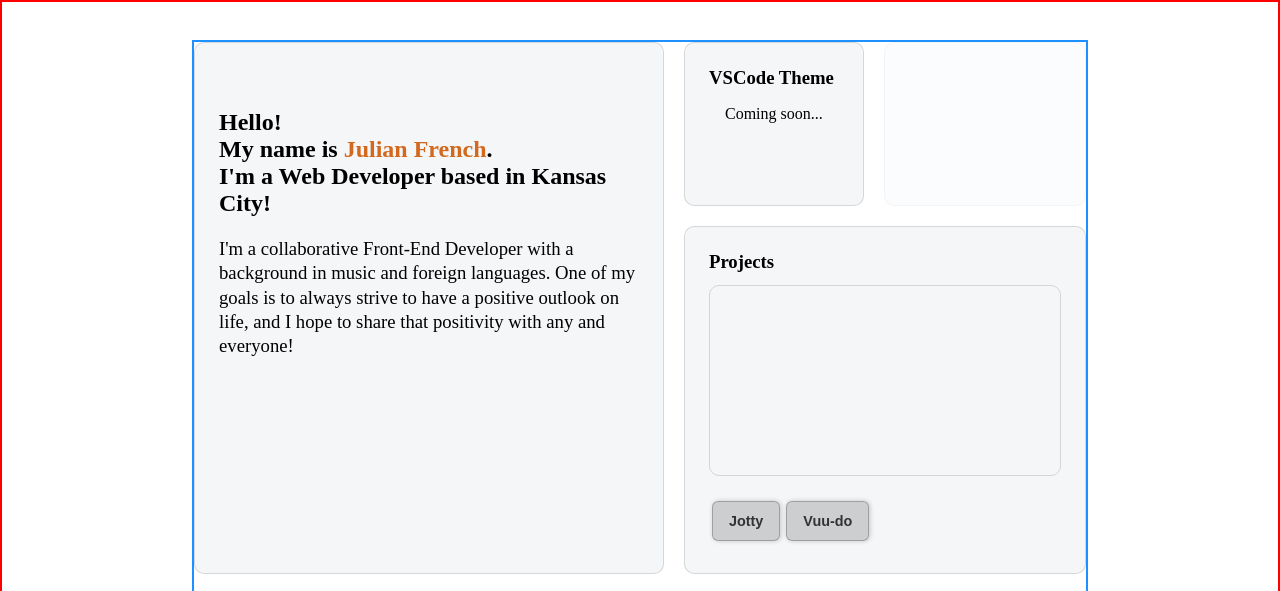
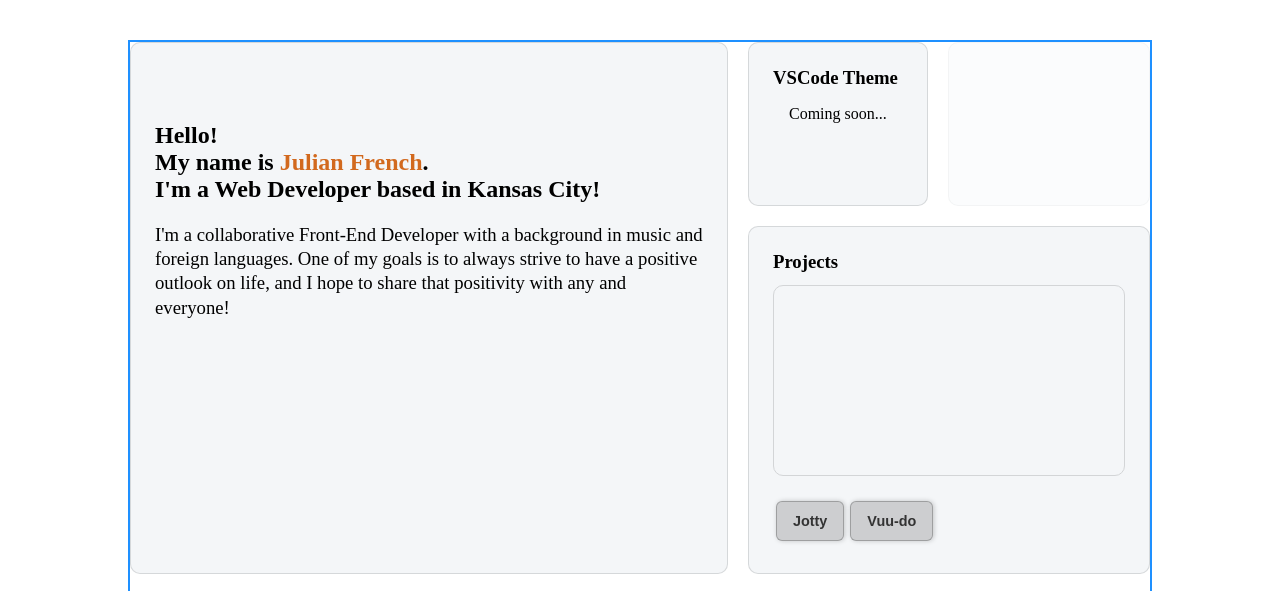
Before and after one commit to Jufrench/ju2, a Gatsby site: page / in a window 1280 px wide. Shown: the top 591 px of the page. Built offline with nearby package versions, Linux system fonts and the light colour scheme; Gatsby itself is replaced by a stand-in of ours.

Commit message:
Mobile to tablet to desktop transition in place

```diff
--- a/src/pages/index.tsx
+++ b/src/pages/index.tsx
@@ -53,7 +53,6 @@ const gridItem = {
   borderRadius: "10px",
   background: "rgba(234,238,242, 0.5)",
   border: "1px solid rgba(211,213,215,0.9)",
-  overflow: "scroll",
 };
 
 const gridItemContentBody = {
@@ -169,12 +168,9 @@ const IndexPage: React.FC<PageProps> = () => {
   console.groupEnd()
 
   return (
-    <div className="content-wrapper" style={{height: "100vh", border: "2px solid red"}}>
+    <div className="content-wrapper">
       <main className="main-wrapper"
-        style={{
-          width: "70%", height: "85%", position: "absolute", top: "50%", left: "50%", transform: "translate(-50%, -50%)",
-          ...mainWrappeDesktopr
-        }}
+        style={mainWrappeDesktopr}
       >
         {/* INTRODUCTION
         ==================== */}
--- a/src/styles/global.css
+++ b/src/styles/global.css
@@ -8,10 +8,16 @@ h1, h2, h3, h4, h5, h6 {
   margin: 0;
 }
 
+.content-wrapper {
+  padding: 1rem 0;
+}
+
 .main-wrapper {
   /* border: 1px solid red; */
   grid: 1fr !important;
   /* grid-template-rows: "repeat(4, 1fr)"; */
+  width: 80%;
+  margin: 0 auto;
 }
 
 .intro {
@@ -41,11 +47,19 @@ h1, h2, h3, h4, h5, h6 {
 .contact {}
 
 @media screen and (min-width: 768px) {
+  .content-wrapper {
+    height: "100vh";
+    border: "2px solid red";
+  }
   .main-wrapper {
     border: 2px solid dodgerblue;
-    /* grid-template-columns: repeat(4, 1fr); */
     grid-template-columns: 1fr;
     grid-template-rows: repeat(4, minmax(0, 1fr));
+    height: 85%;
+    position: absolute;
+    top: 50%;
+    left: 50%;
+    transform: translate(-50%, -50%);
   }
 
   .intro {
```
